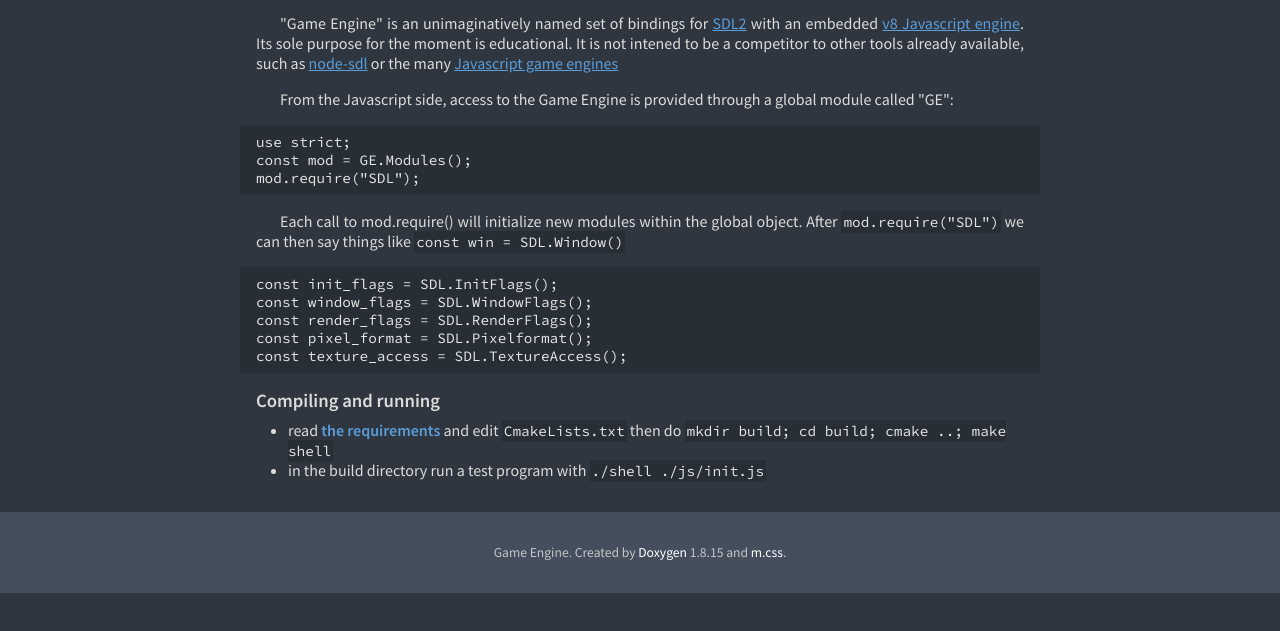
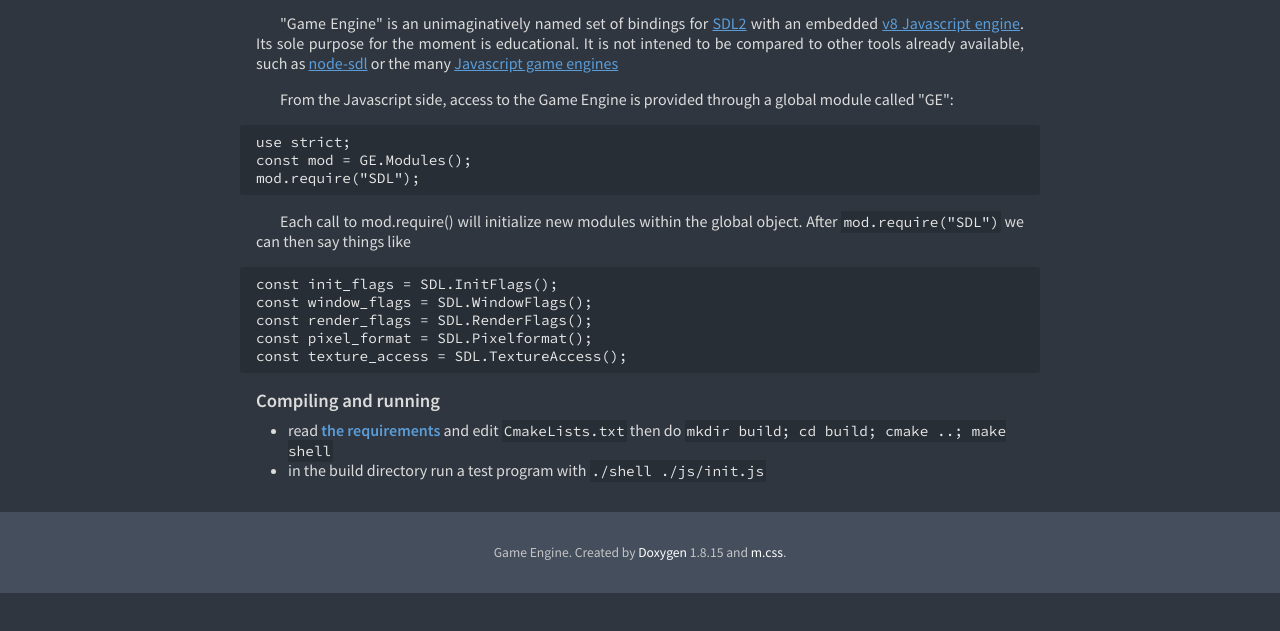
Before and after one commit to woguls/woguls.github.io, a plain HTML site: page ge/index.html in a window 1280 px wide. Shown: the part 119-750 px from the top of the page. Drawn offline with Linux system fonts and the light colour scheme.

Commit message:
edited docs for clarity

```diff
--- a/ge/index.html
+++ b/ge/index.html
@@ -46,9 +46,9 @@
         <h1>
           Overview
         </h1>
-<p>&quot;Game Engine&quot; is an unimaginatively named set of bindings for <a href="https://www.libsdl.org/">SDL2</a> with an embedded <a href="https://v8.dev/docs">v8 Javascript engine</a>. Its sole purpose for the moment is educational. It is not intened to be a competitor to other tools already available, such as <a href="https://www.npmjs.com/package/sdl">node-sdl</a> or the many <a href="https://github.com/collections/javascript-game-engines">Javascript game engines</a></p><p>From the Javascript side, access to the Game Engine is provided through a global module called &quot;GE&quot;:</p><pre class="m-code">use strict;
+<p>&quot;Game Engine&quot; is an unimaginatively named set of bindings for <a href="https://www.libsdl.org/">SDL2</a> with an embedded <a href="https://v8.dev/docs">v8 Javascript engine</a>. Its sole purpose for the moment is educational. It is not intened to be compared to other tools already available, such as <a href="https://www.npmjs.com/package/sdl">node-sdl</a> or the many <a href="https://github.com/collections/javascript-game-engines">Javascript game engines</a></p><p>From the Javascript side, access to the Game Engine is provided through a global module called &quot;GE&quot;:</p><pre class="m-code">use strict;
 const mod = GE.Modules();
-mod.require(&quot;SDL&quot;);</pre><p>Each call to mod.require() will initialize new modules within the global object. After <code>mod.require(&quot;SDL&quot;)</code> we can then say things like <code>const win = SDL.Window()</code></p><pre class="m-code">const init_flags = SDL.InitFlags();
+mod.require(&quot;SDL&quot;);</pre><p>Each call to mod.require() will initialize new modules within the global object. After <code>mod.require(&quot;SDL&quot;)</code> we can then say things like</p><pre class="m-code">const init_flags = SDL.InitFlags();
 const window_flags = SDL.WindowFlags();
 const render_flags = SDL.RenderFlags();
 const pixel_format = SDL.Pixelformat();
```
